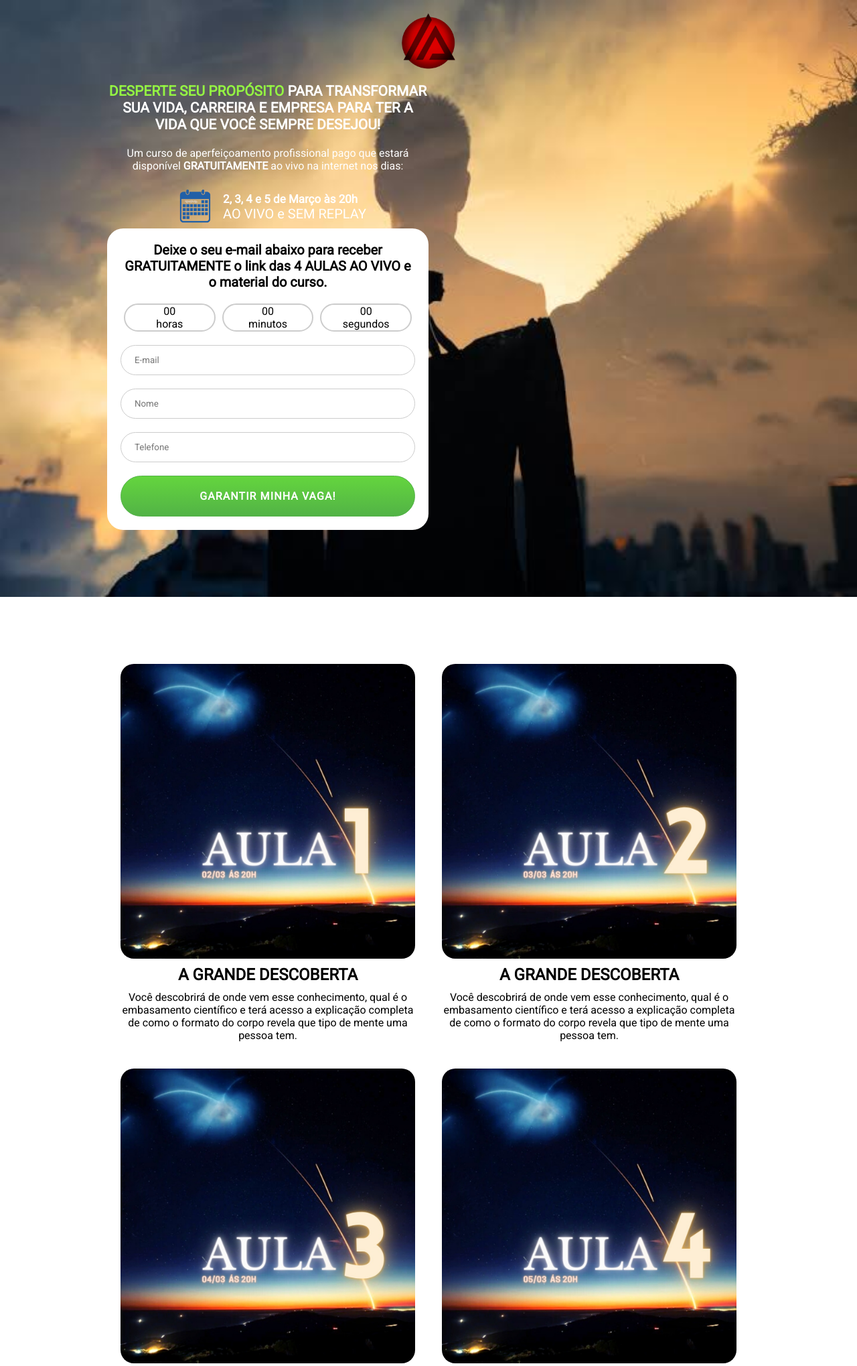
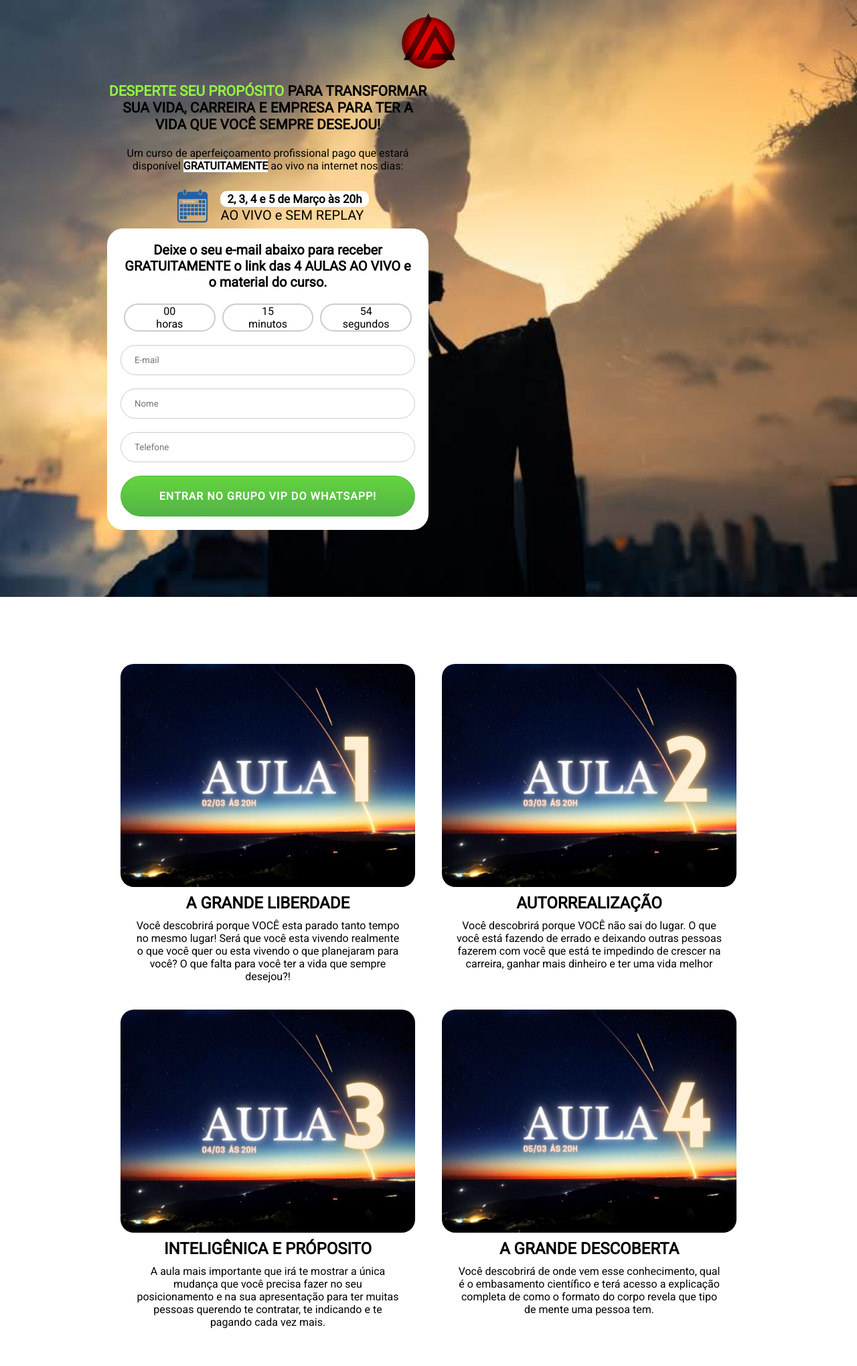
Before and after one commit to renanlimabl/sendEmailPHPAjax, a PHP site: page / in a window 1280 px wide. Shown: the top 2039 px of the page at 67% size. Run offline with PHP 8.4, Linux system fonts and the light colour scheme.

Commit message:
update aulas and add regressive

```diff
--- a/index.php
+++ b/index.php
@@ -37,19 +37,19 @@
                 <span>horas</span>
               </div>
               <div class="minutes">
-                <p>00</p>
+                <p id="min">00</p>
                 <span>minutos</span>
               </div>
               <div class="seconds">
-                <p>00</p>
+                <p id="sec">00</p>
                 <span>segundos</span>
               </div>
             </div>
             <form method="POST" action="sendmail.php" id="form">
-              <input type="email" name="email" placeholder="E-mail">
-              <input type="text" name="nome" placeholder="Nome">
-              <input type="text" name="telefone" placeholder="Telefone">
-              <input id="button" type="submit" name="send" value="GARANTIR MINHA VAGA!"/>
+              <input type="email" name="email" placeholder="E-mail" required>
+              <input type="text" name="nome" placeholder="Nome" required>
+              <input type="text" name="telefone" placeholder="Telefone" required>
+              <input id="button" type="submit" name="send" value="ENTRAR NO GRUPO VIP DO WHATSAPP!"/>
             </form>
           </div>
         </div>
@@ -62,26 +62,23 @@
       <div class="aula">
         <div class="aula-item">
           <img src="./assets/aula01.jpeg" alt="Aula 01">
-          <h2>A GRANDE DESCOBERTA</h2>
-          <p>Você descobrirá de onde vem esse conhecimento, qual é o embasamento científico
-            e terá acesso a explicação
-            completa de como o formato do corpo revela que tipo de mente uma pessoa tem.</p>
+          <h2>A GRANDE LIBERDADE</h2>
+          <p>Você descobrirá  porque VOCÊ esta parado tanto tempo no mesmo lugar! Será que você esta vivendo realmente o que você quer ou esta vivendo o que planejaram para você?
+            O que falta para você ter a vida que sempre desejou?!</p>
         </div>
         <div class="aula-item">
           <img src="./assets/aula02.jpeg" alt="Aula 02">
-          <h2>A GRANDE DESCOBERTA</h2>
-          <p>Você descobrirá de onde vem esse conhecimento, qual é o embasamento científico
-            e terá acesso a explicação
-            completa de como o formato do corpo revela que tipo de mente uma pessoa tem.</p>
+          <h2>AUTORREALIZAÇÃO</h2>
+          <p>Você descobrirá  porque VOCÊ  não sai do lugar. O que você está fazendo de errado e deixando outras pessoas fazerem com você que está te impedindo de crescer na carreira,
+            ganhar mais dinheiro e ter uma vida melhor</p>
         </div>
       </div>
       <div class="aula">
         <div class="aula-item">
           <img src="./assets/aula03.jpeg" alt="Aula 03">
-          <h2>A GRANDE DESCOBERTA</h2>
-          <p>Você descobrirá de onde vem esse conhecimento, qual é o embasamento científico
-            e terá acesso a explicação
-            completa de como o formato do corpo revela que tipo de mente uma pessoa tem.</p>
+          <h2>INTELIGÊNICA E PRÓPOSITO</h2>
+          <p>A aula mais importante que irá te mostrar a única mudança que você precisa fazer no seu posicionamento e na sua apresentação para ter muitas pessoas querendo te contratar,
+            te indicando e te pagando cada vez mais.</p>
         </div>
         <div class="aula-item">
           <img src="./assets/aula04.jpeg" alt="Aula 04">
@@ -112,5 +109,6 @@
   <script
   src="https://code.jquery.com/jquery-3.5.1.min.js"></script>
   <script src="./sendmail.js"></script>
+  <script src="./regressive.js"></script>
 </body>
 </html>
--- /dev/null
+++ b/regressive.js
@@ -0,0 +1,21 @@
+let minutes = 15;
+let seconds = 60;
+
+let min = document.querySelector('#min')
+let sec = document.querySelector('#sec')
+
+const timer = setInterval(() => {
+  seconds -= 1
+
+  if (seconds == 0) {
+    seconds = 59
+    minutes -= 1
+  }
+
+  min.innerHTML = minutes
+  sec.innerHTML = seconds
+
+  if (minutes == 0) {
+    clearInterval(timer)
+  }
+}, 1000)
--- a/style.css
+++ b/style.css
@@ -67,7 +67,7 @@ section.main {
   font-size: 21px;
   margin-bottom: 1rem;
   line-height: 1.2;
-  color: #fff;
+  color: #000;
   text-align: center;
   margin-bottom: 20px;
 }
@@ -77,9 +77,13 @@ section.main {
 }
 
 .form > p {
-  color: #fff;
+  color: #000;
   text-align: center;
   margin-bottom: 20px;
+}
+
+.form > p > b {
+  background: rgb(252, 251, 251);
 }
 
 .form .date {
@@ -93,14 +97,17 @@ section.main {
 }
 
 .form .date p {
-  color: #fff;
+  color: #000;
   font-weight: bold;
   font-size: 17px;
+  background: #fff;
+  padding: 2px 10px;
+  border-radius: 10px;
 }
 
 .form .date span {
   font-size: 20px;
-  color: #fff;
+  color: #000;
 }
 
 .form .email {
@@ -185,6 +192,13 @@ section.main {
 .aula .aula-item{
   margin: 20px;
   text-align: center;
+  display: flex;
+  flex-direction: column;
+}
+
+.aula .aula-item p{
+  max-width: 400px;
+  margin: 0 auto;
 }
 
 .aula .aula-item h2 {
```
Also changed, not shown: assets/aula01.jpeg, assets/aula02.jpeg, assets/aula03.jpeg, assets/aula04.jpeg.
